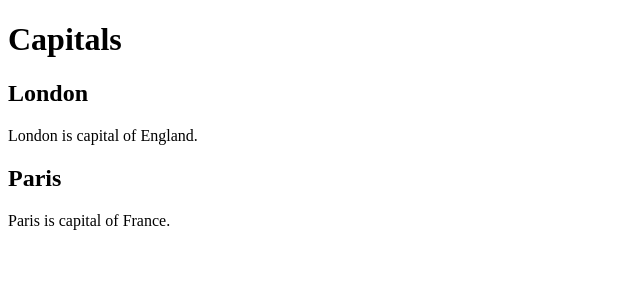
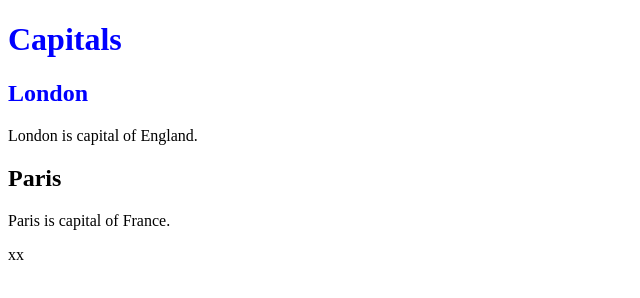
Before and after one commit to markus-bcit/1620-Week5, a plain HTML site: page index.html in a window 1280 px wide. Shown: the whole page, without its empty margins (0-640 px from the left). Drawn offline with Linux system fonts and the light colour scheme.

```diff
--- a/index.html
+++ b/index.html
@@ -1,14 +1,15 @@
 <!DOCTYPE html>
 <html lang="en">
+  <link href="css/stylesheet.css" rel="stylesheet" type="text/css">
   <head>
     <meta charset="utf-8" />
     <title>Week5</title>
   </head>
   <body>
-    <h1>Capitals</h1>
-    <h2>London</h2>
+    <h1 class="headings">Capitals</h1>
+    <h2 class="headings">London</h2>
     <p>London is capital of England.</p>
     <h2>Paris</h2>
     <p>Paris is capital of France.</p>
-  </body>
+  </body>xx
 </html>
```
